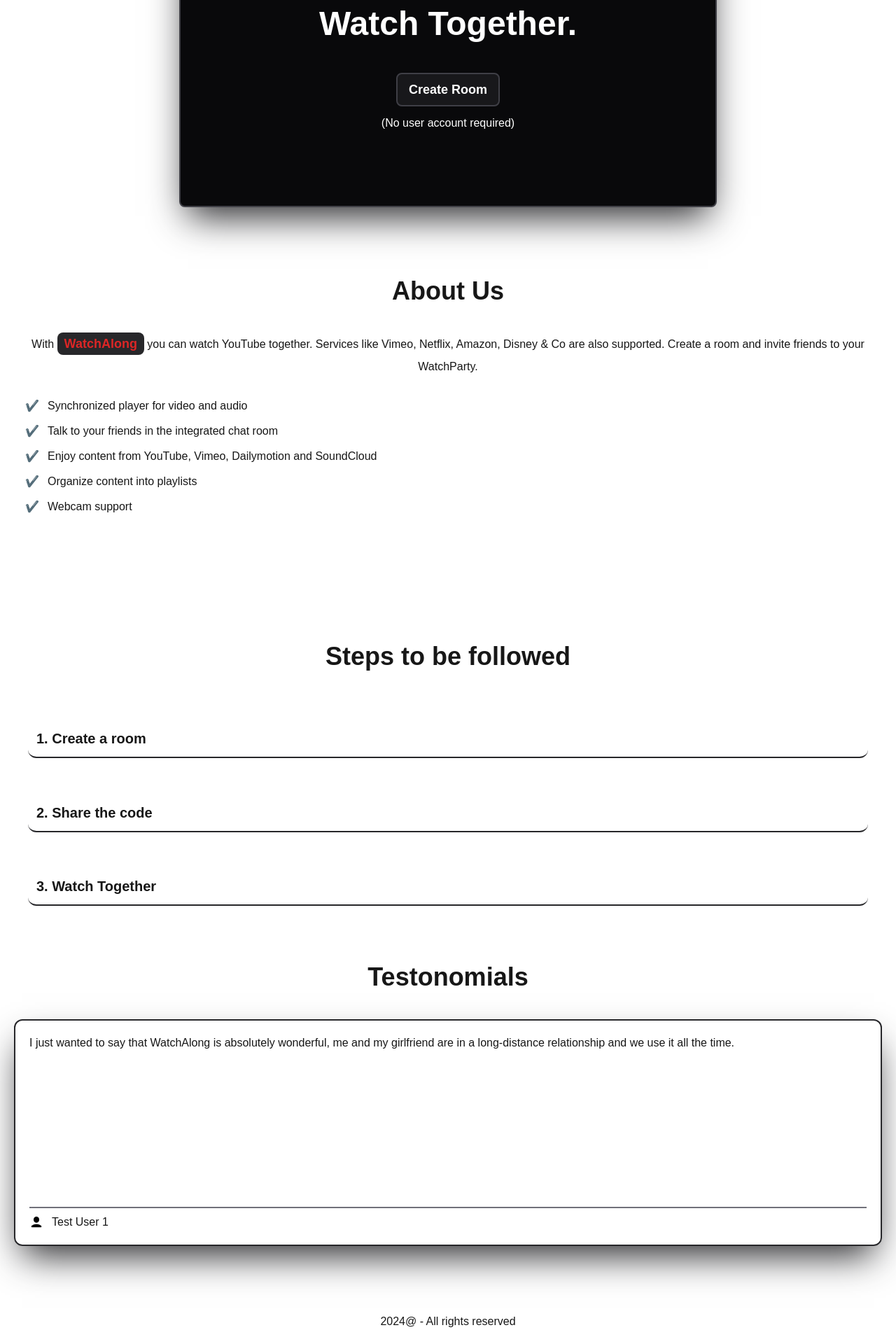
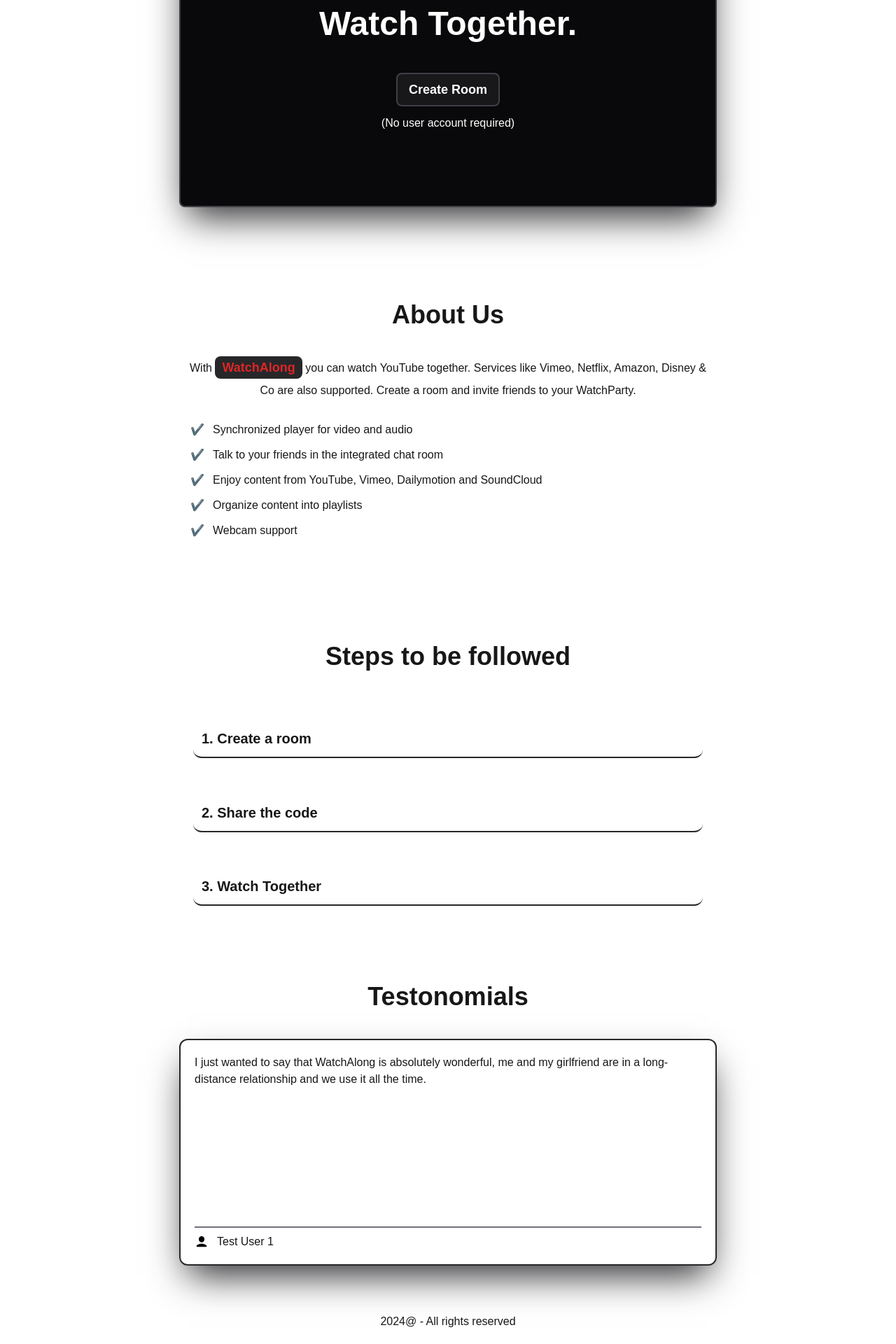
Before and after one commit to Rishabh8210/WatchAlong, a Next.js app: page / in a window 1280 px wide. Shown: the part 244-2164 px from the top of the page at 70% size. Built offline with nearby package versions, Linux system fonts and the light colour scheme.

Commit message:
Commit: Refactor the UI design

```diff
--- a/src/components/About-Component/AboutUs.tsx
+++ b/src/components/About-Component/AboutUs.tsx
@@ -4,9 +4,11 @@ import AboutMain from './AboutMain'
 
 const AboutUs = () => {
   return (
-    <div className='min-h-[60vh] py-5 flex flex-col items-center w-full'>
-        <AboutHeader />
-        <AboutMain />
+    <div className='min-h-[60vh] w-full flex flex-col justify-around items-center'>
+      <div className='h-full w-full sm:w-10/12 md:w-9/12 lg:max-w-3xl py-5 flex flex-col items-center'>
+          <AboutHeader />
+          <AboutMain />
+      </div>
     </div>
   )
 }
--- a/src/components/StepsToBeFollowed/StepsToBeFollowed.tsx
+++ b/src/components/StepsToBeFollowed/StepsToBeFollowed.tsx
@@ -3,7 +3,8 @@ import Header from './Header'
 
 const StepsToBeFollowed = () => {
   return (
-    <div className='h-[60vh] w-full flex flex-col justify-around items-center p-5 gap-2 '>
+    <div className='h-[60vh] w-full flex flex-col justify-around items-center'>
+        <div className='h-full w-full sm:w-10/12 md:w-9/12 lg:max-w-3xl flex flex-col justify-around items-center p-5 gap-2 '>
             <Header />
             <div className='h-fit w-full border-b-2 border-zinc-800 dark:border-white p-3 rounded-xl hover:text-white hover:bg-zinc-900'>
                 <p className='text-xl font-semibold  pointer-events-none'>1. Create a room</p>
@@ -15,6 +16,7 @@ const StepsToBeFollowed = () => {
                 <p className='text-xl font-semibold pointer-events-none'>3. Watch Together</p>
             </div>
         </div>
+    </div>
   )
 }
 
--- a/src/components/Testonomial-Component/Testonomial.tsx
+++ b/src/components/Testonomial-Component/Testonomial.tsx
@@ -4,14 +4,15 @@ import TestonomialHeader from './TestonomialHeader'
 
 const Testonomial = () => {
     return (
-        <div className='min-h-[60vh]  flex flex-col gap-5'>
+        <div className='min-h-[60vh] w-full flex flex-col justify-around items-center'>
+            <div className='h-full w-full sm:w-10/12 md:w-9/12 lg:max-w-3xl flex flex-col gap-5'>
                 <TestonomialHeader />
                 <div className='h-full w-full flex px-5 border-2 border-zinc-800 rounded-xl overflow-x-auto gap-10 shadow-2xl shadow-zinc-800'>
                     <TestonomialCard />
                     <TestonomialCard />
                     <TestonomialCard />
                     <TestonomialCard />
-
+                </div>
             </div>
         </div>
     )
```
Lines whose indentation alone changed are shown as unchanged.
